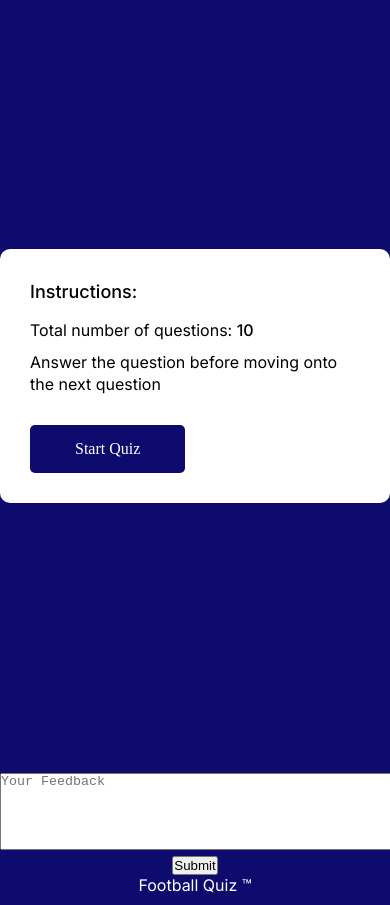
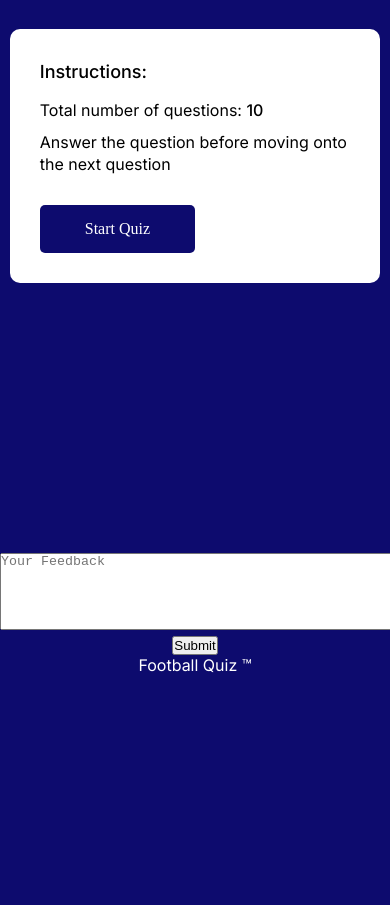
Before and after one commit to Esteban-Jr/Quiz, a plain HTML site: page index.html in a window 390 px wide. Shown: the part 73-978 px from the top of the page. After the commit the page ends 844 px from the top, so only its background shows below. Drawn offline with Linux system fonts and the light colour scheme.

Commit message:
Added responsiveness for phones

```diff
--- a/assets/style.css
+++ b/assets/style.css
@@ -296,3 +296,12 @@ footer {
   padding-bottom: 10px;
   text-align: center;
 }
+
+/* responsiveness */
+
+@media screen and (max-width: 768px) {
+  .custom-box {
+    margin-top: 30px;
+    width: 95%;
+  }
+}
```
